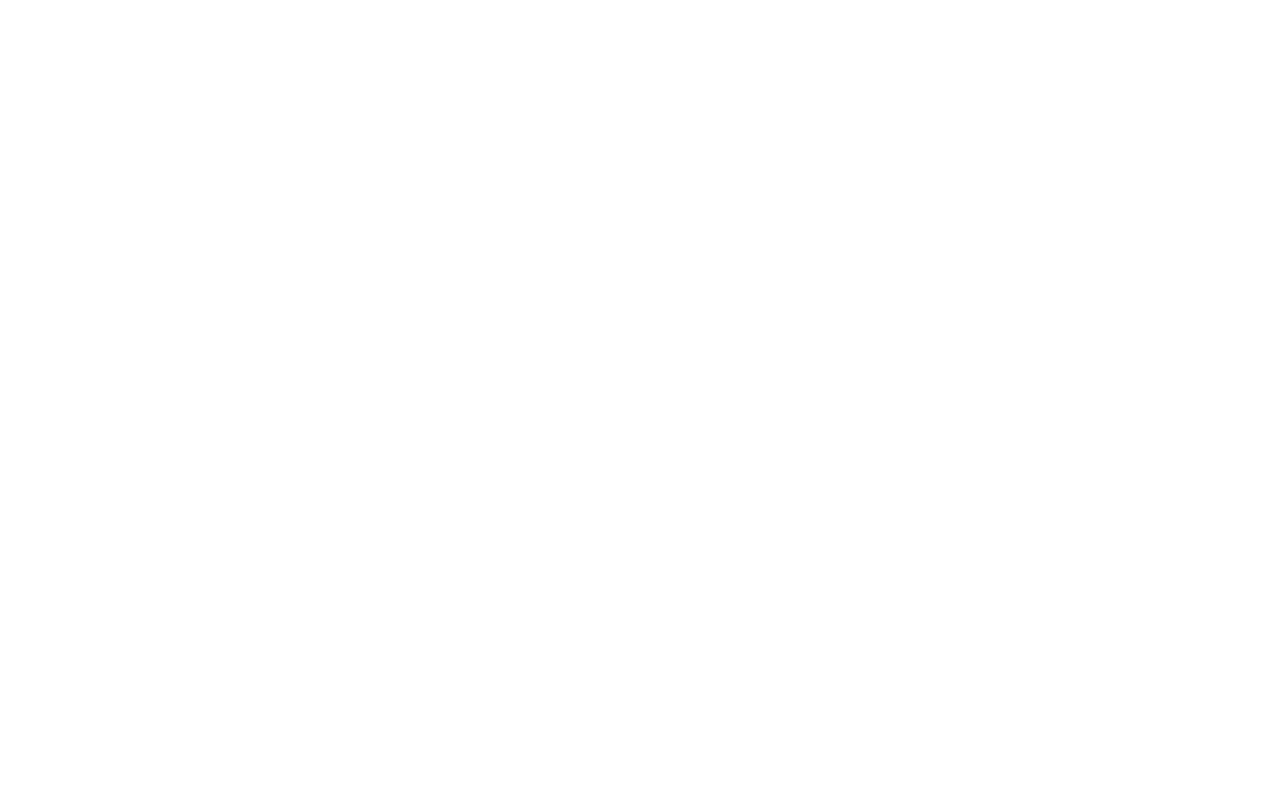
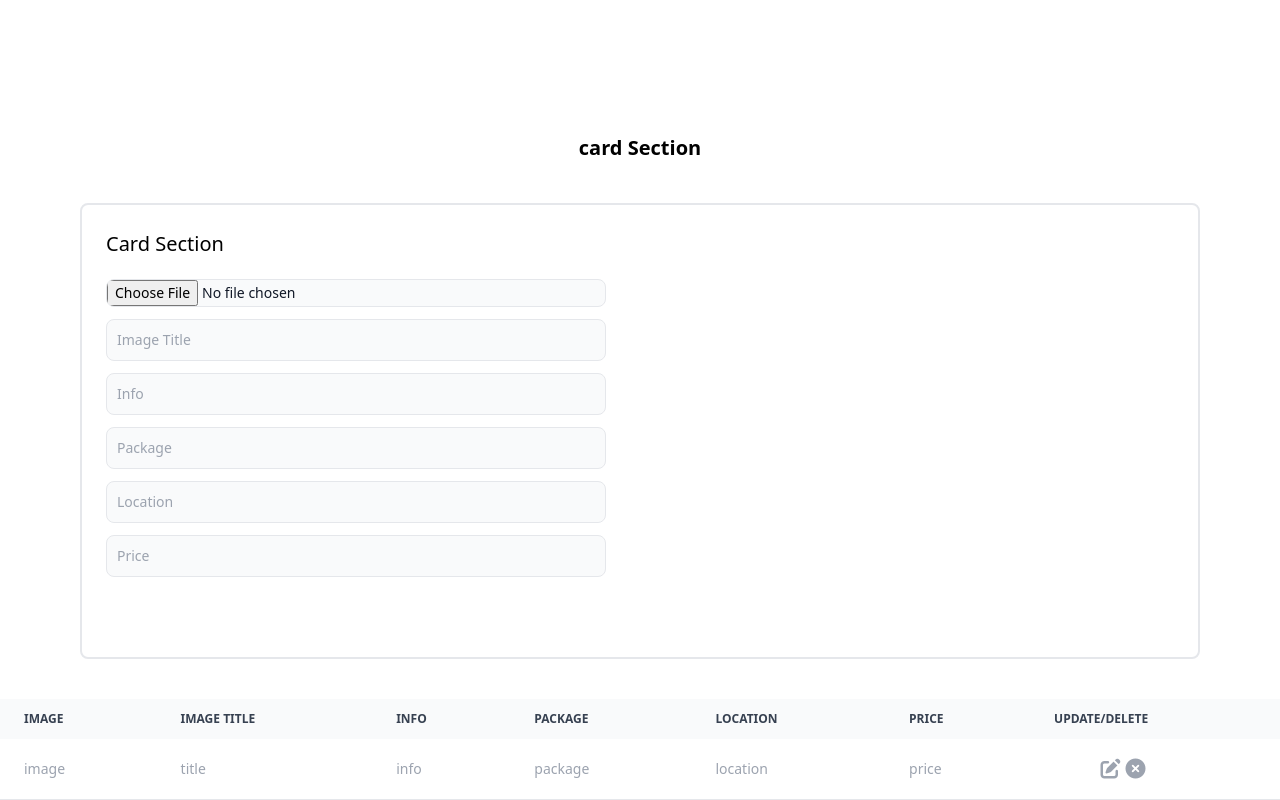
Before and after one commit to naziachowdhurydev/blog-crud-frontend, a React (Vite) app: page /dashboard in a window 1280 px wide. Shown: the part 495-1295 px from the top of the page. Before the commit the page ends 800 px from the top, so only its background shows below. Built offline with nearby package versions, Linux system fonts and the light colour scheme; no server answers.

Commit message:
card section

```diff
--- a/src/pages/BannerDashBoard.jsx
+++ b/src/pages/BannerDashBoard.jsx
@@ -88,6 +88,9 @@
 
   return (
     <>
+      {/* banner section */}
+
+      <div>
         <div className="border-2 m-10 rounded-lg p-6">
           BannerDashBoard
           <div className="w-[500px] space-y-3">
@@ -137,7 +140,10 @@
 
           <div>
             {dataBanner.map((items, index) => (
-            <div key={index}>
+              <div
+                key={index}
+                className="bg-white border-b dark:bg-gray-300 text-white"
+              >
                 <div className="flex justify-between border-[1px] border-solid p-2.5">
                   <div>
                     <img
@@ -147,7 +153,9 @@
                       alt="no image"
                     />
                   </div>
-                <h1 className="text-xl font-sm text-gray-700">{items.title}</h1>
+                  <h1 className="text-xl font-sm text-gray-700">
+                    {items.title}
+                  </h1>
                   <p className="text-xl font-sm text-gray-700">
                     {items.subtitle}
                   </p>
@@ -214,6 +222,109 @@
         ) : (
           ""
         )}
+      </div>
+
+      {/* card section  */}
+
+      <div className="max-w-[1200px] mx-auto mt-[200px]">
+        <h2 className="text-[20px] font-bold text-center">card Section</h2>
+        <div className="border-2 m-10 rounded-lg p-6 ">
+          <h4 className="text-[20px] mb-5"> Card Section</h4>
+          <div className="w-[500px] space-y-3">
+            <FileInput id="file-upload" />
+
+            <TextInput
+              id="image-title"
+              type="email"
+              placeholder="Image Title"
+              required
+            />
+            <TextInput id="info" type="email" placeholder="Info" required />
+
+            <TextInput
+              id="package"
+              type="email"
+              placeholder="Package"
+              required
+            />
+
+            <TextInput
+              id="location"
+              type="email"
+              placeholder="Location"
+              required
+            />
+
+            <TextInput id="price" type="email" placeholder="Price" required />
+
+            <button>
+              <a href=""></a>
+            </button>
+
+            <Button>Submit</Button>
+          </div>
+        </div>
+      </div>
+
+      <div>
+        <div class="relative overflow-x-auto">
+          <table class="w-full text-sm text-left rtl:text-right text-gray-400 dark:text-gray-400">
+            <thead class="text-xs text-gray-700 uppercase bg-gray-50 dark:bg-gray-700 dark:text-gray-400">
+              <tr>
+                <th scope="col" class="px-6 py-3">
+                  Image
+                </th>
+                <th scope="col" class="px-6 py-3">
+                  Image Title
+                </th>
+                <th scope="col" class="px-6 py-3">
+                  Info
+                </th>
+                <th scope="col" class="px-6 py-3">
+                  Package
+                </th>
+
+                <th scope="col" class="px-6 py-3">
+                  Location
+                </th>
+
+                <th scope="col" class="px-6 py-3">
+                  Price
+                </th>
+                <th scope="col" class="px-6 py-3">
+                  update/Delete
+                </th>
+              </tr>
+            </thead>
+            <tbody>
+              <tr class="bg-white border-b dark:bg-gray-800 dark:border-gray-700 border-gray-200">
+                {/* <th
+                  scope="row"
+                  class="px-6 py-4 font-medium text-gray-900 whitespace-nowrap dark:text-white"
+                >
+                  image
+                </th> */}
+                <td class="px-6 py-4">image</td>
+                <td class="px-6 py-4">title</td>
+                <td class="px-6 py-4">info</td>
+                <td class="px-6 py-4">package</td>
+                <td class="px-6 py-4">location</td>
+                <td class="px-6 py-4">price</td>
+                <h2 className="text-xl ml-11 px-6 py-4 font-sm text-gray-400">
+                  <i
+                    onClick={() => handleEdit(items)}
+                    className="fa-solid fa-pen-to-square"
+                  ></i>
+                  <i
+                    onClick={() => handleDelete(items)}
+                    className="fa-solid fa-circle-xmark"
+                  ></i>
+                </h2>
+              </tr>
+            </tbody>
+          </table>
+        </div>
+      </div>
     </>
   );
 };
```
Lines whose indentation alone changed are shown as unchanged.
